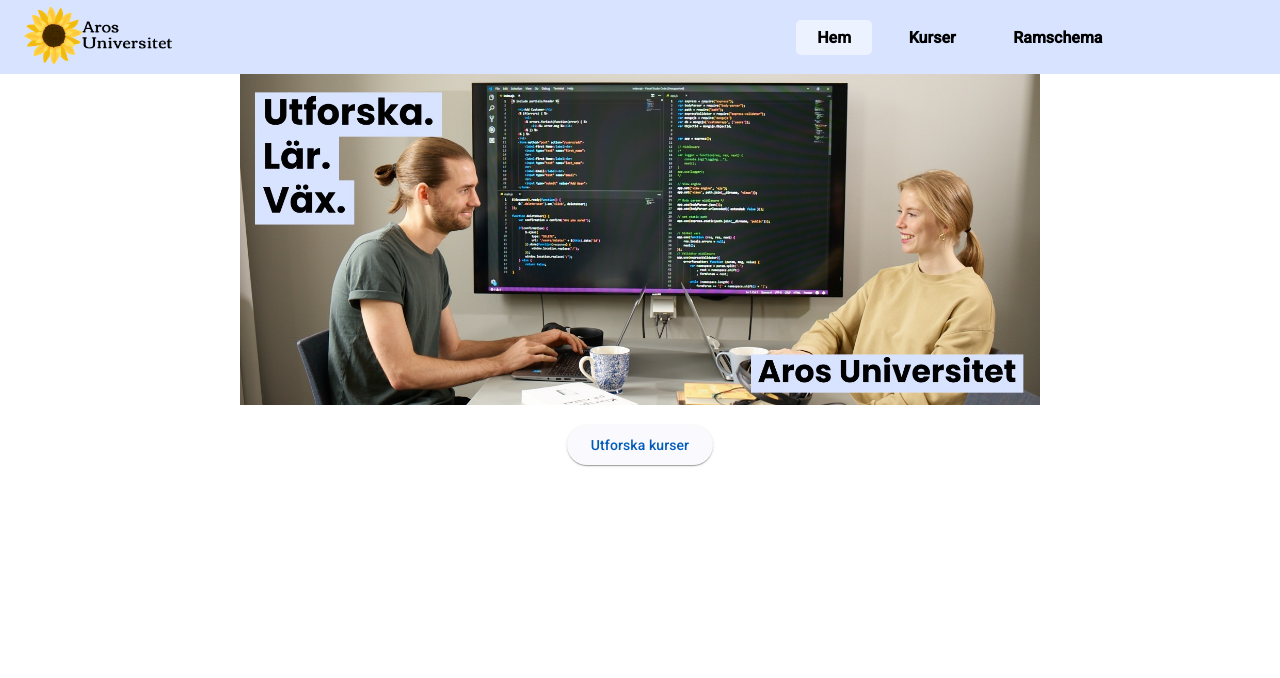
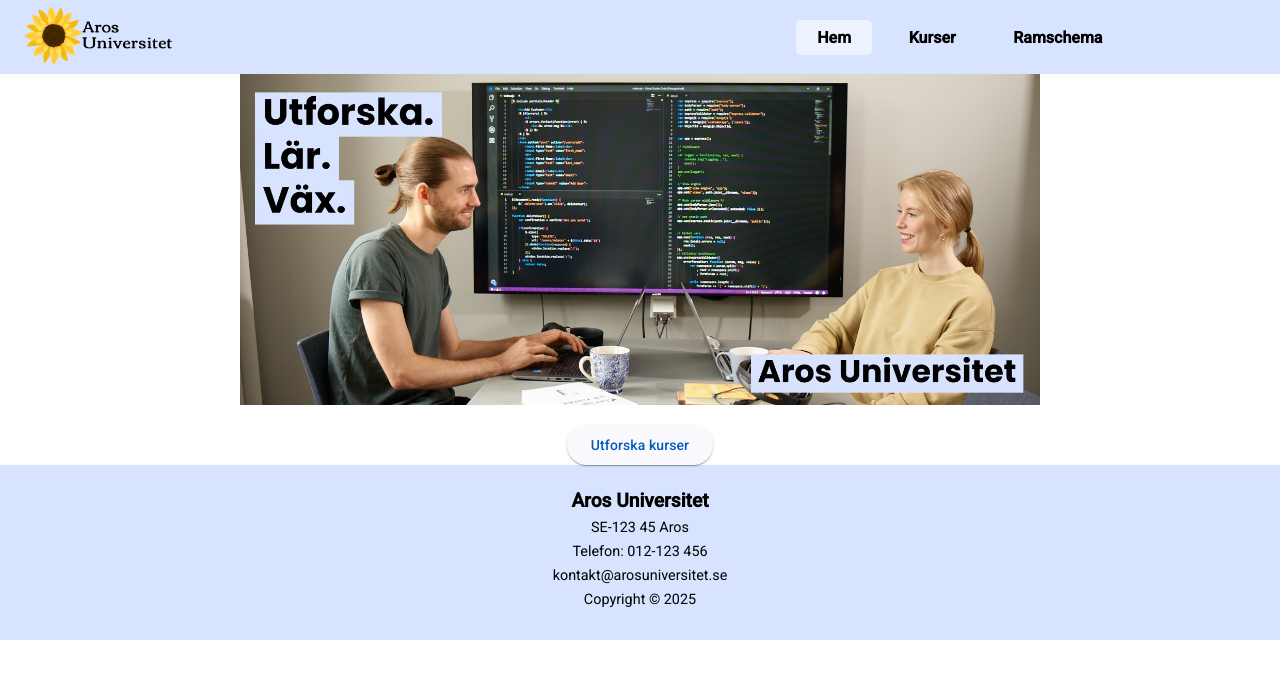
Before and after one commit to rare2400/projekt-ts, an Angular app: page /Hem in a window 1280 px wide. Shown: the top 678 px of the page. Built offline with nearby package versions, Linux system fonts and the light colour scheme.

Commit message:
adderar footer-komponent

```diff
--- a/src/app/app.component.html
+++ b/src/app/app.component.html
@@ -4,3 +4,4 @@
     <router-outlet />
 </main>
 </div>
+<app-footer />
--- a/src/app/app.component.ts
+++ b/src/app/app.component.ts
@@ -1,10 +1,11 @@
 import { Component } from '@angular/core';
 import { RouterOutlet } from '@angular/router';
 import { HeaderComponent } from './partials/header/header.component';
+import { FooterComponent } from './partials/footer/footer.component';
 
 @Component({
   selector: 'app-root',
-  imports: [RouterOutlet, HeaderComponent],
+  imports: [RouterOutlet, HeaderComponent, FooterComponent],
   templateUrl: './app.component.html',
   styleUrl: './app.component.css'
 })
--- /dev/null
+++ b/src/app/partials/footer/footer.component.css
@@ -0,0 +1,25 @@
+footer {
+    background-color: rgb(215, 227, 255);
+    padding: 1.5em;
+    text-align: center;
+}
+
+h2 {
+    font-size: 1.2em;
+    margin: 0;
+}
+
+p {
+    font-size: 0.9em;
+    margin: 0.5em 0;
+}
+
+a {
+    color: #000;
+    text-decoration: none;
+    cursor: pointer;
+}
+
+a:hover {
+    text-decoration: underline;
+}
--- /dev/null
+++ b/src/app/partials/footer/footer.component.html
@@ -0,0 +1,7 @@
+<footer>
+    <h2>Aros Universitet</h2>
+    <p>SE-123 45 Aros</p>
+    <p>Telefon: <a href="tel:+012123456">012-123 456</a></p>
+    <p><a href="mailto:kontakt@arosuniversitet.se">kontakt&#64;arosuniversitet.se</a></p>
+    <p>Copyright &copy; 2025</p>
+</footer>
```
Also changed, not shown: src/app/partials/footer/footer.component.ts (added, +11 -0 lines).
